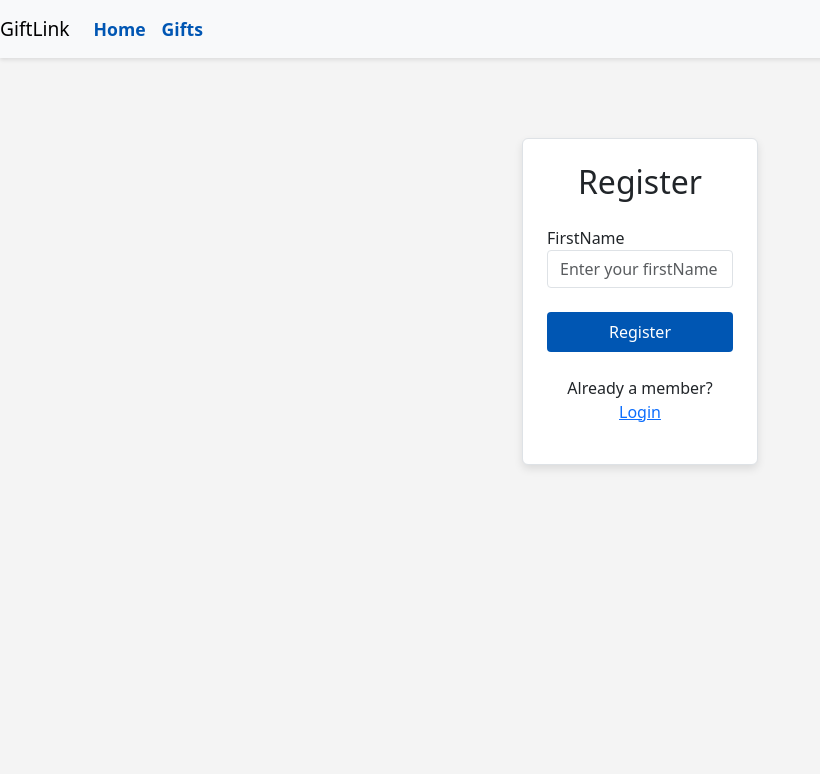
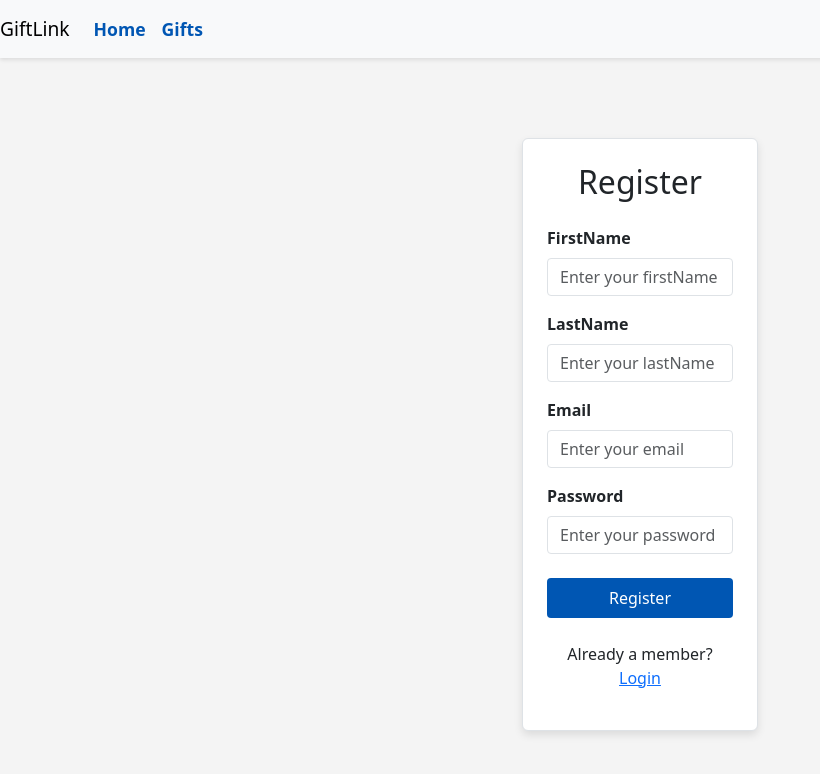
Before and after one commit to MauricioRubino/fullstack-capstone-project, a React (Create React App) app in the folder giftlink-frontend/: page /app/register in a window 1280 px wide. Shown: the top 774 px of the page, without its empty margins (0-820 px from the left). Built offline with nearby package versions, Linux system fonts and the light colour scheme.

Commit message:
hola mauri v2

```diff
--- a/giftlink-frontend/src/components/LoginPage/LoginPage.js
+++ b/giftlink-frontend/src/components/LoginPage/LoginPage.js
@@ -1,23 +1,23 @@
-import React, { useState } from 'react';
+import React, { useState,useEffect } from 'react';
+
 import './LoginPage.css';
 
 function LoginPage() {
-
-    //insert code here to create useState hook variables for email, password
     const [email, setEmail] = useState('');
     const [password, setPassword] = useState('');
-    // insert code here to create handleLogin function and include console.log
-        const handleLogin = async () => {
-        console.log("Inside handleLogin");
+
+    const handleLogin = async (e) => {
+        e.preventDefault();
 }
+
+
     return (
         <div className="container mt-5">
             <div className="row justify-content-center">
                 <div className="col-md-6 col-lg-4">
                     <div className="login-card p-4 border rounded">
                         <h2 className="text-center mb-4 font-weight-bold">Login</h2>
-
-          {<div className="mb-3">
+                        <div className="mb-3">
                             <label htmlFor="email" className="form-label">Email</label>
                             <input
                                 id="email"
@@ -27,18 +27,28 @@
                                 value={email}
                                 onChange={(e) => setEmail(e.target.value)}
                             />
-</div>}
-
-          {<button className="btn btn-primary w-100 mb-3" onClick={handleLogin}>Login</button>}
+                        </div>
+                        <div className="mb-4">
+                            <label htmlFor="password" className="form-label">Password</label>
+                            <input
+                                id="password"
+                                type="password"
+                                className="form-control"
+                                placeholder="Enter your password"
+                                value={password}
+                                onChange={(e) => setPassword(e.target.value)}
+                            />
+                        </div>
+                        {/* Include appropriate error message if login is incorrect*/}
+                        <button className="btn btn-primary w-100 mb-3" onClick={handleLogin}>Login</button>
                         <p className="mt-4 text-center">
                             New here? <a href="/app/register" className="text-primary">Register Here</a>
                         </p>
-
                     </div>
                 </div>
             </div>
         </div>
-    )
+    );
 }
 
 export default LoginPage;
--- a/giftlink-frontend/src/components/RegisterPage/RegisterPage.js
+++ b/giftlink-frontend/src/components/RegisterPage/RegisterPage.js
@@ -3,27 +3,23 @@
 import './RegisterPage.css';
 
 function RegisterPage() {
-
-    //insert code here to create useState hook variables for firstName, lastName, email, password
     const [firstName, setFirstName] = useState('');
     const [lastName, setLastName] = useState('');
     const [email, setEmail] = useState('');
     const [password, setPassword] = useState('');
-    // insert code here to create handleRegister function and include console.log
+
     const handleRegister = async () => {
         console.log("Register invoked")
     }
+
 return (
     <div className="container mt-5">
         <div className="row justify-content-center">
             <div className="col-md-6 col-lg-4">
                 <div className="register-card p-4 border rounded">
                     <h2 className="text-center mb-4 font-weight-bold">Register</h2>
-
-                    {    <div className="mb-4">
-
-                        <label htmlFor="firstName" className="form label"> FirstName</label>
-
+                    <div className="mb-3">
+                        <label htmlFor="firstName" className="form-label">FirstName</label>
                         <input
                             id="firstName"
                             type="text"
@@ -33,19 +29,54 @@
                             onChange={(e) => setFirstName(e.target.value)}
                         />
                     </div>
-                        }
 
-                    {    <button className="btn btn-primary w-100 mb-3" onClick={handleRegister}>Register</button>}
+                    {/* last name */}
+
+                    <div className="mb-3">
+                        <label htmlFor="lastName" className="form-label">LastName</label>
+                        <input
+                            id="lastName"
+                            type="text"
+                            className="form-control"
+                            placeholder="Enter your lastName"
+                            value={lastName}
+                            onChange={(e) => setLastName(e.target.value)}
+                        />
+                    </div>
+
+                    {/* email  */}
+                    <div className="mb-3">
+                        <label htmlFor="email" className="form-label">Email</label>
+                        <input
+                            id="email"
+                            type="text"
+                            className="form-control"
+                            placeholder="Enter your email"
+                            value={email}
+                            onChange={(e) => setEmail(e.target.value)}
+                        />
+                    </div>
+
+                    <div className="mb-4">
+                        <label htmlFor="password" className="form-label">Password</label>
+                        <input
+                            id="password"
+                            type="password"
+                            className="form-control"
+                            placeholder="Enter your password"
+                            value={password}
+                            onChange={(e) => setPassword(e.target.value)}
+                        />
+                    </div>
+                    <button className="btn btn-primary w-100 mb-3" onClick={handleRegister}>Register</button>
                     <p className="mt-4 text-center">
                         Already a member? <a href="/app/login" className="text-primary">Login</a>
                     </p>
-
                 </div>
             </div>
         </div>
     </div>
-
-         )//end of return
+);
 }
 
 export default RegisterPage;
```
Lines whose indentation alone changed are shown as unchanged.
